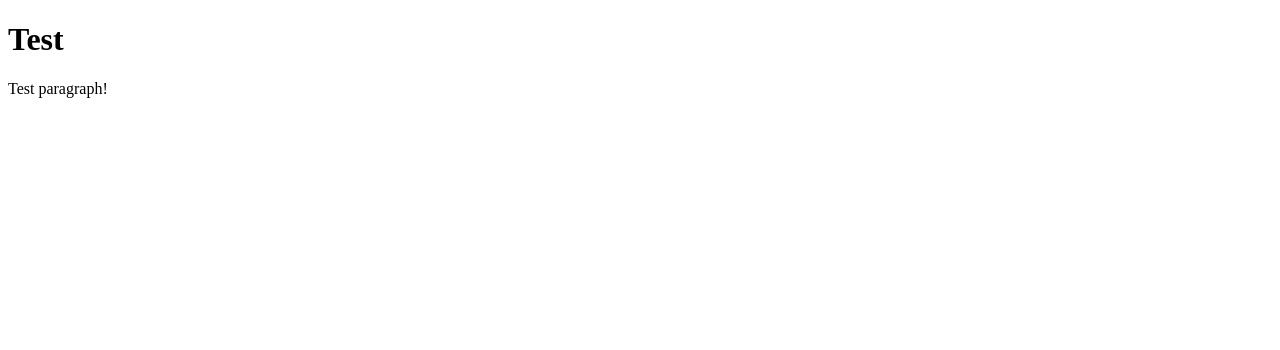
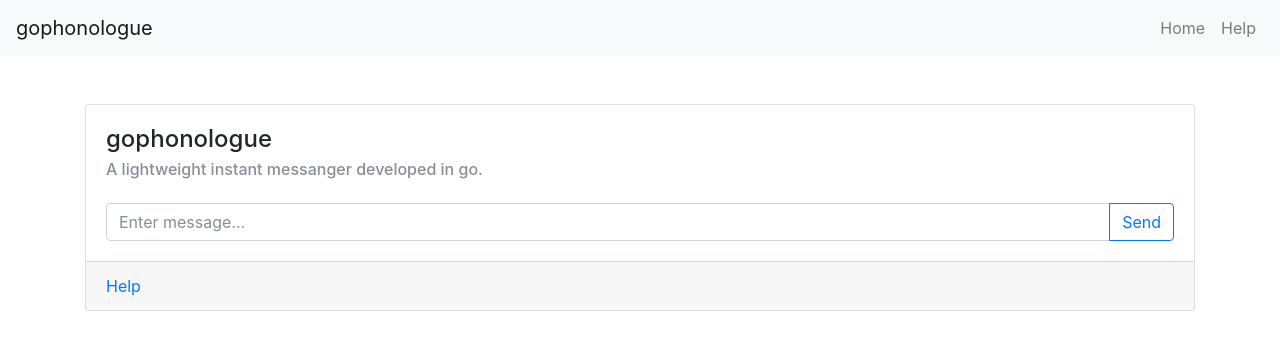
Before and after one commit to billymeli/gophonologue, a plain HTML site: page application/document_root/index.html in a window 1280 px wide. Drawn offline with nearby package versions, Linux system fonts and the light colour scheme.

Commit message:
updated homepage and started api

```diff
--- /dev/null
+++ b/application/document_root/css/main.css
@@ -0,0 +1,3 @@
+button {
+  cursor:pointer;
+}
--- a/application/document_root/index.html
+++ b/application/document_root/index.html
@@ -2,11 +2,63 @@
 <html lang="en">
   <head>
     <meta charset="utf-8">
+    <meta name="viewport" content="width=device-width, initial-scale=1, shrink-to-fit=no">
 
     <title>gophonologue</title>
+
+    <!-- LINKING CSS -->
+    <link rel="stylesheet" href="https://maxcdn.bootstrapcdn.com/bootstrap/4.0.0-beta.2/css/bootstrap.min.css" integrity="sha384-PsH8R72JQ3SOdhVi3uxftmaW6Vc51MKb0q5P2rRUpPvrszuE4W1povHYgTpBfshb" crossorigin="anonymous">
+    <link rel="stylesheet" type="text/css" href="css/main.css">
+    <!-- LINKING CSS -->
   </head>
   <body>
-    <h1>Test</h1>
-    <p>Test paragraph!</p>
+    <nav class="navbar navbar-expand-md navbar-light bg-light">
+      <a class="navbar-brand" href="index.html">gophonologue</a>
+      <button class="navbar-toggler" type="button" data-toggle="collapse" data-target="#v" aria-controls="navbarGlobal" aria-expanded="false" aria-label="Toggle navigation">
+        <span class="navbar-toggler-icon"></span>
+      </button>
+
+      <div class="collapse navbar-collapse" id="navbarGlobal">
+        <ul class="navbar-nav ml-auto">
+          <li class="nav-item">
+            <a class="nav-link" href="index.html">Home</a>
+          </li>
+          <li class="nav-item">
+            <a class="nav-link" href="help.html">Help</a>
+          </li>
+        </ul>
+      </div>
+    </nav>
+
+    <div class="container mt-5">
+      <div class="row">
+        <div class="col-12">
+          <div class="card">
+            <div class="card-body">
+              <h4 class="card-title">gophonologue</h4>
+              <h6 class="card-subtitle mb-4 text-muted">A lightweight instant messanger developed in go.</h6>
+
+              <form class="_js_form-post" method="post" action="api/messenger/post">
+                <div class="input-group w-100">
+                  <input type="text" class="form-control" placeholder="Enter message..." aria-label="Enter message...">
+                  <span class="input-group-btn">
+                    <button class="btn btn-outline-primary" type="button">Send</button>
+                  </span>
+                </div>
+              </form>
+            </div>
+            <div class="card-footer text-muted">
+              <a href="help.html">Help</a>
+            </div>
+          </div>
+        </div>
+      </div>
+    </div>
+
+    <!-- KEEP AT BOTTOM OF BODY -->
+    <script src="https://code.jquery.com/jquery-3.2.1.slim.min.js" integrity="sha384-KJ3o2DKtIkvYIK3UENzmM7KCkRr/rE9/Qpg6aAZGJwFDMVNA/GpGFF93hXpG5KkN" crossorigin="anonymous"></script>
+    <script src="https://cdnjs.cloudflare.com/ajax/libs/popper.js/1.12.3/umd/popper.min.js" integrity="sha384-vFJXuSJphROIrBnz7yo7oB41mKfc8JzQZiCq4NCceLEaO4IHwicKwpJf9c9IpFgh" crossorigin="anonymous"></script>
+    <script src="https://maxcdn.bootstrapcdn.com/bootstrap/4.0.0-beta.2/js/bootstrap.min.js" integrity="sha384-alpBpkh1PFOepccYVYDB4do5UnbKysX5WZXm3XxPqe5iKTfUKjNkCk9SaVuEZflJ" crossorigin="anonymous"></script>
+    <!-- KEEP AT BOTTOM OF BODY -->
   </body>
 </html>
```
Also changed, not shown: 1 other file.
